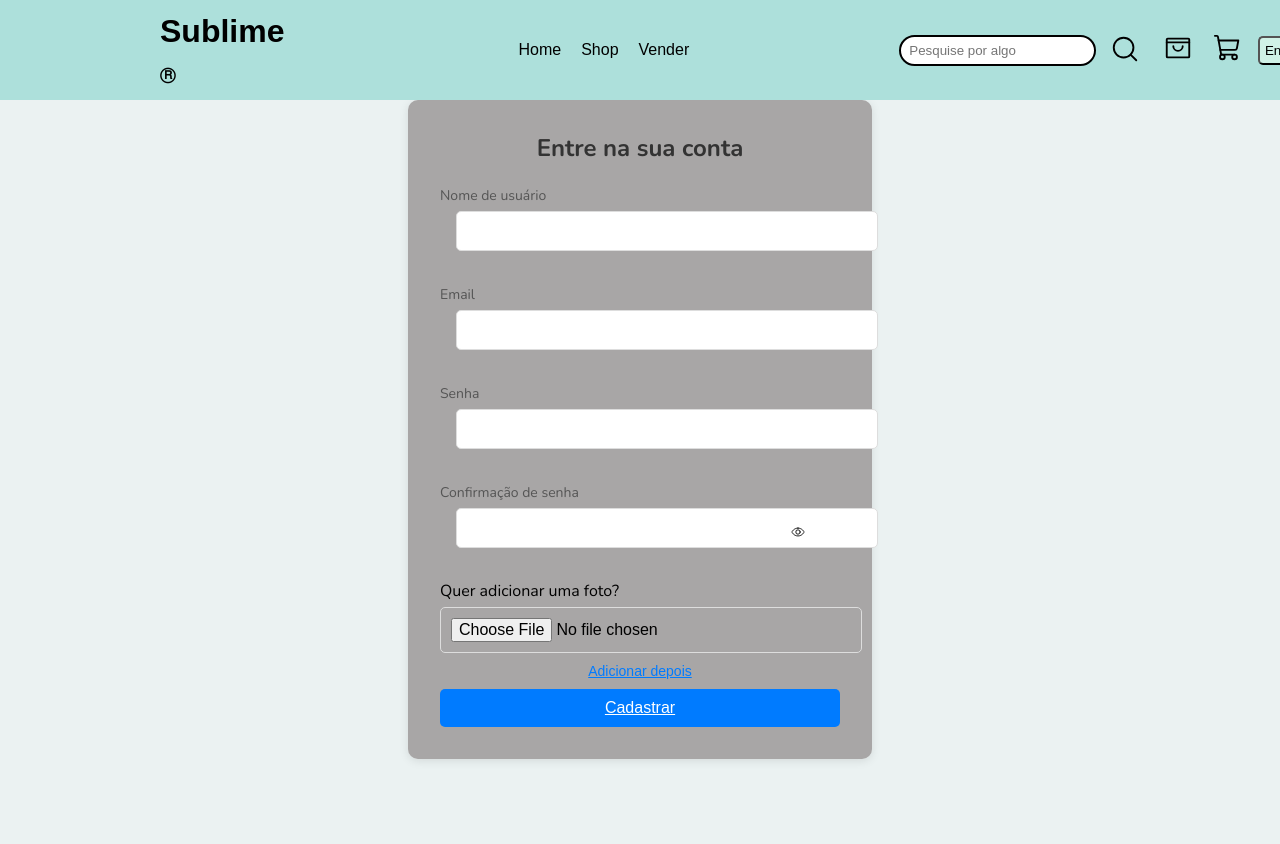
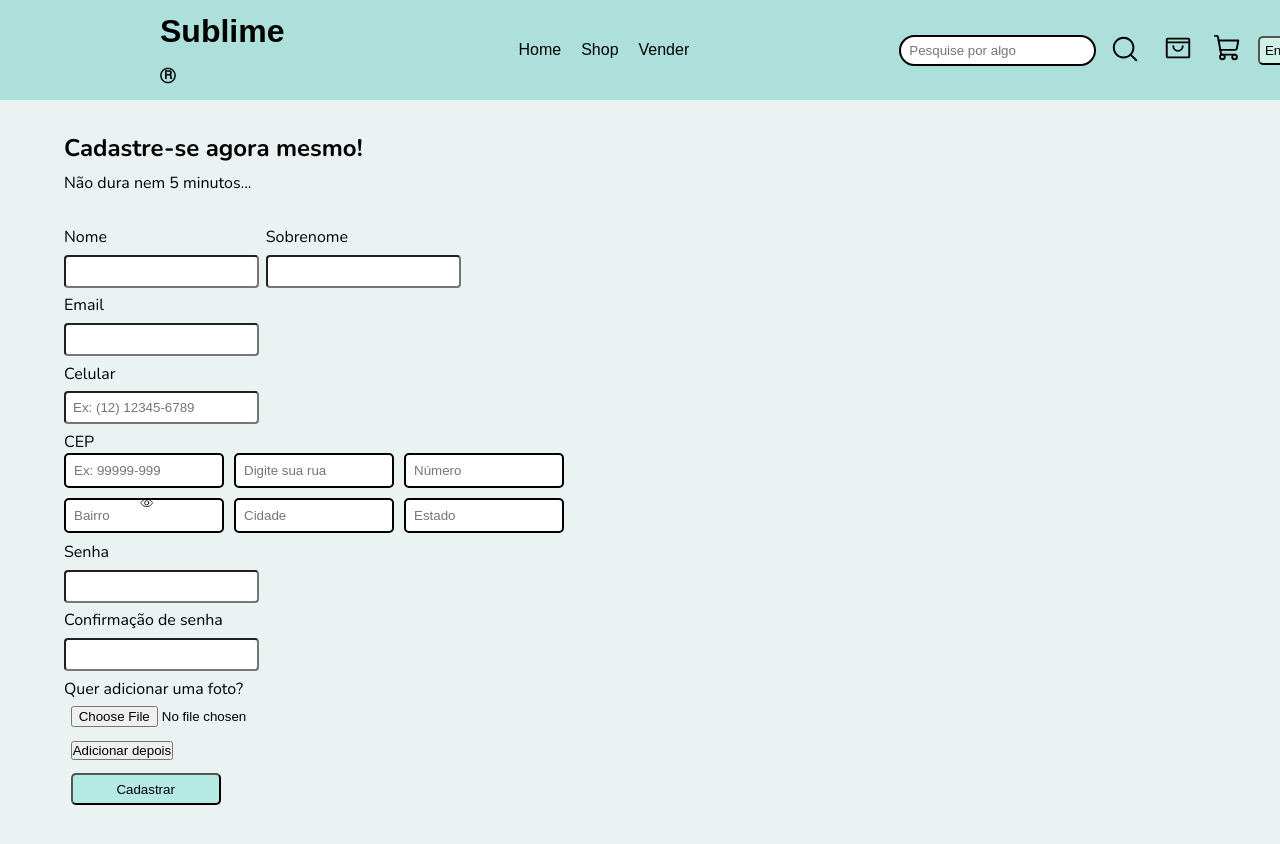
Before and after one commit to marcosbrienze6/sublime-front, a React (Create React App) app: page /register in a window 1280 px wide. Shown: the top 844 px of the page. Before the commit the page ends 800 px from the top, so only its background shows below. Built offline with nearby package versions, Linux system fonts and the light colour scheme.

Commit message:
register-improving

```diff
--- a/package.json
+++ b/package.json
@@ -6,9 +6,11 @@
     "@testing-library/jest-dom": "^5.17.0",
     "@testing-library/react": "^13.4.0",
     "@testing-library/user-event": "^13.5.0",
+    "axios": "^1.7.7",
     "phosphor-react": "^1.4.1",
     "react": "^18.3.1",
     "react-dom": "^18.3.1",
+    "react-hook-form": "^7.53.1",
     "react-router": "^6.27.0",
     "react-router-dom": "^6.27.0",
     "react-scripts": "5.0.1",
--- /dev/null
+++ b/src/components/Address.js
@@ -0,0 +1,79 @@
+import axios from "axios";
+import React from "react";
+import { useForm } from "react-hook-form";
+
+const Address = () => {
+  const { register, handleSubmit, setValue } = useForm();
+
+  const onSubmit = (data) => {
+    console.log(data);
+  };
+
+  const checkCEP = (e) => {
+    const cep = e.target.value.replace(/\D/g, "");
+    console.log(cep);
+    if (cep.length === 8) {
+      axios
+        .get(`https://viacep.com.br/ws/${cep}/json/`)
+        .then((response) => {
+          const data = response.data;
+          console.log(data);
+          setValue("address", data.logradouro);
+          setValue("neighborhood", data.bairro);
+          setValue("city", data.localidade);
+          setValue("uf", data.uf);
+        })
+        .catch((error) => {
+          console.error("Error fetching data from API", error);
+        });
+    }
+  };
+
+  return (
+    <div className="cepContainer">
+      <form className="address-register" onSubmit={handleSubmit(onSubmit)}>
+        <div className="address-row">
+          <label>
+            <input
+              placeholder="Ex: 99999-999"
+              type="text"
+              {...register("cep")}
+              onBlur={checkCEP}
+            />
+          </label>
+          <label>
+            <input
+              placeholder="Digite sua rua"
+              type="text"
+              {...register("address")}
+            />
+          </label>
+          <label>
+            <input
+              placeholder="Número"
+              type="text"
+              {...register("addressNumber")}
+            />
+          </label>
+        </div>
+        <div className="address-row">
+          <label>
+            <input
+              placeholder="Bairro"
+              type="text"
+              {...register("neighborhood")}
+            />
+          </label>
+          <label>
+            <input placeholder="Cidade" type="text" {...register("city")} />
+          </label>
+          <label>
+            <input placeholder="Estado" type="text" {...register("uf")} />
+          </label>
+        </div>
+      </form>
+    </div>
+  );
+};
+
+export default Address;
--- a/src/components/FormControl.js
+++ b/src/components/FormControl.js
@@ -1,7 +1,16 @@
 import React from "react";
 import styles from "./FormControl.module.css";
 
-const FormControl = ({ id, label, type, value, onChange, error, button }) => {
+const FormControl = ({
+  id,
+  label,
+  type,
+  placeholder,
+  value,
+  onChange,
+  error,
+  button,
+}) => {
   return (
     <div className={styles.formControl}>
       <label htmlFor={id}>{label}</label>
@@ -9,6 +18,7 @@ const FormControl = ({ id, label, type, value, onChange, error, button }) => {
         <input
           id={id}
           type={type}
+          placeholder={placeholder}
           value={value}
           onChange={onChange}
           className={error ? styles.inputError : ""}
--- a/src/components/FormControl.module.css
+++ b/src/components/FormControl.module.css
@@ -1,25 +1,18 @@
-.formControl {
-  margin-bottom: 1rem;
-}
-
 .formControl label {
-  color: rgb(0, 0, 0);
-}
-
-.inputWrapper {
-  position: relative;
+  color: black;
 }
 
 .inputWrapper input {
   padding: 7px;
+  margin: 0.5em 0;
   border-radius: 4px;
-  margin: 1em;
 }
 
 .inputButton {
   position: absolute;
-  right: 35px;
-  top: 45%;
+  right: 87.5%;
+  top: 63%;
+
   transform: translateY(-50%);
   cursor: pointer;
 }
--- a/src/components/Navbar.module.css
+++ b/src/components/Navbar.module.css
@@ -137,10 +137,12 @@ h5 {
   position: fixed; /* Muda de absolute para fixed para centralizar */
   top: 50%;
   left: 50%;
+
   transform: translate(-50%, -50%);
   background-color: #ade0db;
   border-radius: 5px;
   padding: 20px;
+
   box-shadow: 0px 4px 10px rgba(0, 0, 0, 0.3);
   z-index: 1001; /* Coloca o modal acima do fundo borrado */
 }
--- a/src/index.css
+++ b/src/index.css
@@ -35,3 +35,35 @@ body {
   margin-left: 8em;
   margin-top: 2em;
 }
+
+/* CSS DO CEP */
+
+.cepContainer {
+  max-width: 500px;
+  margin-bottom: 0.5em;
+}
+
+.address-register {
+  display: flex;
+
+  flex-direction: column;
+  gap: 10px;
+}
+
+.address-row {
+  display: flex;
+  justify-content: space-between;
+  gap: 10px;
+}
+
+.address-row label {
+  flex: 1;
+}
+
+.address-row input {
+  width: 100%;
+  border: 2px solid black;
+  border-radius: 5px;
+  padding: 8px;
+  box-sizing: border-box;
+}
--- a/src/pages/Register/Register.js
+++ b/src/pages/Register/Register.js
@@ -2,13 +2,18 @@ import React, { useState, useEffect } from "react";
 
 import { useNavigate } from "react-router-dom";
 
+//Components
+import Address from "../../components/Address";
+import FormControl from "../../components/FormControl";
+
 //CSS
 import styles from "./Register.module.css";
 import { Eye, EyeSlash } from "phosphor-react";
-import FormControl from "../../components/FormControl";
 
 const Register = () => {
   const [name, setName] = useState("");
+  const [lastName, setLastName] = useState("");
+  const [phoneNumber, setPhoneNumber] = useState("");
   const [email, setEmail] = useState("");
   const [password, setPassword] = useState("");
   const [confirmPassword, setConfirmPassword] = useState("");
@@ -39,6 +44,10 @@ const Register = () => {
       console.log(email, password);
     } else {
       setErrors(newErrors);
+
+      setTimeout(() => {
+        setErrors("");
+      }, 3000);
     }
   };
 
@@ -47,6 +56,14 @@ const Register = () => {
 
     if (!name) {
       newErrors.name = "O nome é obrigatório.";
+    }
+
+    if (!lastName) {
+      newErrors.lastName = "O sobrenome é obrigatório.";
+    }
+
+    if (phoneNumber.length === 0 || phoneNumber < 11) {
+      newErrors.phoneNumber = "Insira um número válido.";
     }
 
     switch (true) {
@@ -91,10 +108,27 @@ const Register = () => {
   //Reseta os erros se não tiver nenhum
   const handleUsernameChange = (e) => {
     setName(e.target.value);
-    if (errors.username) {
-      setErrors({ ...errors, username: "" });
+    if (errors.name) {
+      setErrors({ ...errors, name: "" });
     }
   };
+
+  //Reseta os erros se não tiver nenhum
+  const handleLastNameChange = (e) => {
+    setLastName(e.target.value);
+    if (errors.lastName) {
+      setErrors({ ...errors, lastName: "" });
+    }
+  };
+
+  //Reseta os erros se não tiver nenhum
+  const handlePhoneChange = (e) => {
+    setPhoneNumber(e.target.value);
+    if (errors.phoneNumber) {
+      setErrors({ ...errors, phoneNumber: "" });
+    }
+  };
+
   //Reseta os erros se não tiver nenhum
   const handleEmailChange = (e) => {
     setEmail(e.target.value);
@@ -125,16 +159,28 @@ const Register = () => {
 
   return (
     <div className={styles.register}>
-      <h2>Entre na sua conta</h2>
-      <form onSubmit={handleSubmit}>
+      <h2>Cadastre-se agora mesmo!</h2>
+      <p>Não dura nem 5 minutos...</p>
+      <form className={styles.formContainer} onSubmit={handleSubmit}>
+        <div className={styles.namesContainer}>
           <FormControl
             id="username"
-          label="Nome de usuário"
+            label="Nome"
             type="text"
             value={name}
             onChange={handleUsernameChange}
             error={errors.name}
           />
+
+          <FormControl
+            id="lastname"
+            label="Sobrenome"
+            type="text"
+            value={lastName}
+            onChange={handleLastNameChange}
+            error={errors.lastName}
+          />
+        </div>
         <FormControl
           id="email"
           label="Email"
@@ -143,6 +189,18 @@ const Register = () => {
           onChange={handleEmailChange}
           error={errors.email}
         />
+        <FormControl
+          id="phone"
+          label="Celular"
+          type="tel"
+          value={phoneNumber}
+          placeholder="Ex: (12) 12345-6789"
+          pattern="[0-9]{11}"
+          onChange={handlePhoneChange}
+          error={errors.phoneNumber}
+        />
+        CEP
+        <Address />
         <FormControl
           id="password"
           label="Senha"
@@ -172,7 +230,7 @@ const Register = () => {
             </button>
           }
         />
-
+        <div className={styles.photoContainer}>
           {photoURL && (
             <>
               Quer adicionar uma foto?
@@ -182,10 +240,10 @@ const Register = () => {
               </button>
             </>
           )}
-
           <button className={styles.btn} type="submit">
             Cadastrar
           </button>
+        </div>
       </form>
     </div>
   );
--- a/src/pages/Register/Register.module.css
+++ b/src/pages/Register/Register.module.css
@@ -1,80 +1,44 @@
-/* Login.module.css */
-.register {
-  width: 100%;
-  max-width: 400px;
-  margin: 0 auto;
-  padding: 2em;
-  background-color: #a8a6a6;
-  border-radius: 10px;
-  box-shadow: 0 2px 10px rgba(0, 0, 0, 0.1);
+.namesContainer {
+  display: flex;
 }
 
-.register h2 {
-  text-align: center;
-  margin-bottom: 20px;
-  font-size: 24px;
-  color: #333;
+.namesContainer input {
+  margin-right: 0.5em;
 }
 
-.register form {
-  display: flex;
-  flex-direction: column;
+.register {
+  margin: 2em 4em;
 }
 
-.register label {
-  margin-bottom: 15px;
-  font-size: 14px;
-  color: #555;
+.formContainer {
+  margin-top: 2em;
 }
 
-.register input {
-  width: 100%;
-  padding: 10px;
-  margin-top: 5px;
-  border: 1px solid #ddd;
-  border-radius: 5px;
-  font-size: 16px;
+p {
+  margin-top: 0.5em;
+  color: black;
 }
 
-.register input:focus {
-  outline: none;
-  border-color: #007bff;
-  box-shadow: 0 0 5px rgba(0, 123, 255, 0.5);
+.btn {
+  background-color: #b4e9e4;
+  color: black;
+  padding: 0.5em;
+  border-radius: 5px;
+  width: 150px;
 }
 
-.register .btn {
-  width: 100%;
-  padding: 10px;
-  background-color: #007bff;
-  color: white;
+.passwordToggle {
+  background-color: transparent;
   border: none;
-  border-radius: 5px;
   cursor: pointer;
-  font-size: 16px;
-  margin-top: 10px;
 }
 
-.register .btn:hover {
-  background-color: #0056b3;
+.photoContainer {
+  display: block;
+  width: 200px;
 }
 
-.register button {
-  margin-top: 10px;
-  background: none;
-  border: none;
-  color: #007bff;
-  cursor: pointer;
-  font-size: 14px;
-  text-decoration: underline;
+.photoContainer input,
+button {
+  margin: 0.5em;
 }
-
-.register button:hover {
-  color: #ffffff;
-}
-
-.register .error {
-  color: red;
-  margin-top: 10px;
-  font-size: 14px;
-  text-align: center;
-}
```
Also changed, not shown: 1 other file (tests, documents, lock files or other folders). Lines whose indentation alone changed are shown as unchanged.
